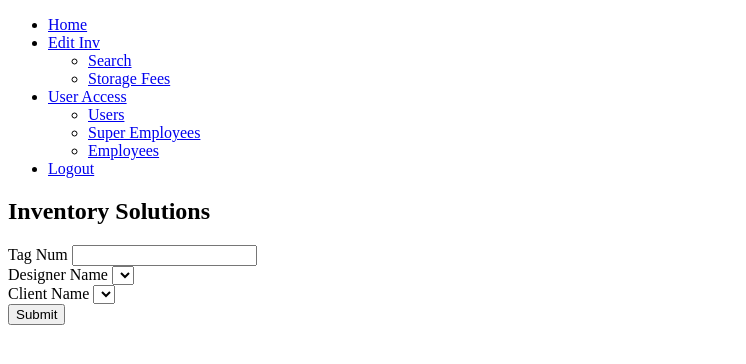
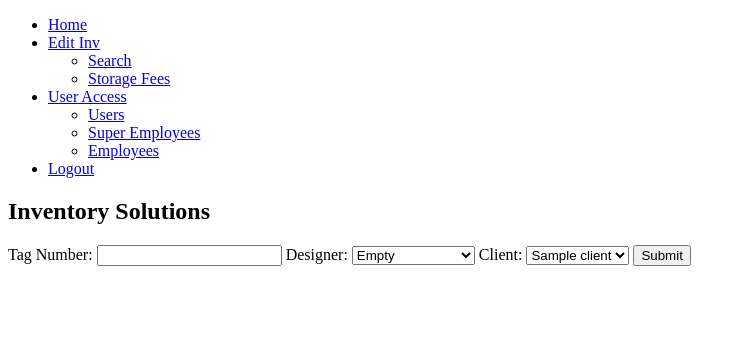
Before and after one commit to Caleb646/DeliverySolutions, a Flask app: page /admin/search in a window 1280 px wide. Shown: the top 364 px of the page, without its empty margins (0-746 px from the left). Run offline with Flask 2, Linux system fonts and the light colour scheme; a user stored in the database is signed in; a database or web service that is not in the repository returns one stand-in record (values such as "Sample title"); data that the repository does not hold is empty; some libraries are stand-ins or nearby versions.

Commit message:
Added the admin search page. Implemented the dropdown lists. Started working on the admin edit page.

```diff
--- a/database.py
+++ b/database.py
@@ -50,3 +50,34 @@ class User(UserMixin):
 
     def get_id(self):
         return self.username
+
+
+def init_db():
+    pass
+    #Users = db["Users"]
+    #Users.insert_one({"username" : "Caleb", "password" : generate_password_hash('Anna'),
+                      #"roles" : [ "admin" ], "email" : "calebthomas646@yahoo.com" })
+#     MetaData = db["MetaData"]
+#
+#     data_list = [{'Name': "JOHN", "clients": ["BOB", "JANE"]},
+#      {'Name': "PAUL", "clients": ["CAT", "JILL"]},
+#      {'Name': "MARY", "clients": ["LEVI", "CALEB"]},
+#      {'Name': "JONE", "clients": ["MADDIE", "CHARLIE"]},
+#                  {'Name':"Inv Data", "shipment num": 1, "tag num": 1},
+# {'Name':"Designer Info", "Designers":['JOHN', 'PAUL', 'MARY', 'JONE']}]
+#
+#     admin_input = input("Type y or n if data should be reentered")
+
+    # if admin_input == "y":
+    #
+    #     for i in range(len(data_list)):
+    #         MetaData.insert_one(data_list[i])
+
+ #    all_inv = db["All Inv"]
+#  #    john = db["JOHN"]
+#  #    paul = db["PAUL"]
+#  #    jone = db["JONE"]
+#  #    mary = db["MARY"]
+#  #
+  # info = {'_id': 3, "shipment_num": 3, "Designer": "MARY", "Client": "CHARLIE",
+ #"Volume": 100, "Date Entered": Date() , "Img Num": 3, "Description":"A Table"})
--- a/forms.py
+++ b/forms.py
@@ -15,8 +15,12 @@ class LoginForm(FlaskForm):
 
 class SearchForm(FlaskForm):
 
-    tag_num = fields.IntegerField(validators=[validators.required()])
+    tag_num = fields.IntegerField("Tag Number:", validators=[validators.optional()])
 
-    designer = fields.SelectField("Designer Name", choices=[])
+    shipment_num = fields.IntegerField("Shipment Number:", validators=[validators.optional()])
 
-    client = fields.SelectField("Client Name", choices=[])
+    designer = fields.SelectField("Designer:", choices=[], validators=[validators.optional()])
+
+    client = fields.SelectField("Client:", choices=[], validators=[validators.optional()])
+
+    submit = fields.SubmitField("Submit")
--- a/main.py
+++ b/main.py
@@ -1,10 +1,11 @@
-from flask import url_for, render_template, request, flash, redirect
+from flask import url_for, render_template, request, flash, redirect, jsonify, json
 from flask_login import current_user, login_user, logout_user, login_required
 from werkzeug.security import generate_password_hash
-from database import User
+from database import User, init_db
 from forms import LoginForm, SearchForm
 from run import *
 
+#init_db()
 
 login_manager.login_view = "login"
 @login_manager.user_loader
@@ -33,7 +34,12 @@ def home():
 
 @app.route("/login", methods=("POST", "GET"))
 def login():
-    print(current_user)
+
+    """checks to see if the user is already authenticated or not. If not
+    the user will input their username and password and if it matches they will be stored
+    in flask-login so they can be authenticated. It also checks to see which role the user
+    is and directs them to the appropriate homepage"""
+
     if current_user.is_authenticated:
         user = mongo.db.Users.find_one({"username": current_user.username})
         path = User.check_roles(user)
@@ -70,6 +76,8 @@ def logout():
 @login_required
 def admin_home():
 
+    """If a user has the admin role they are directed here"""
+
     return render_template("admin/home.html")
 
 
@@ -77,23 +85,87 @@ def admin_home():
 @login_required
 def admin_search():
 
+    """Allows the admin to search the database using either a designer/client name or
+    tag/shipment number. This function renders the search.html which has two dropdown
+    lists. The first, the designer list will be populated with names from the
+    database upon the page being rendered. The client list will be populated once a
+    designer is selected. This func works in tandem with chosen_designer. Once the form has
+    been validated the results will be jsoned and the user will be redirected to the
+    admin_edit func."""
+
     form = SearchForm()
 
-    data = mongo.db.list_collection_names()
-    print(data)
-    for d in data:
-        print(d)
-    #meta_data = mongo.db.MetaData.find_one({"Name": "Designer Info"})
-    #print(meta_data)
-    #designer_list = meta_data["Designers"]
-    #form.designer.choices = [designer for designer in designer_list]
+    meta_data = mongo.db.MetaData.find_one({"Name": "Designer Info"})
+    designer_list = meta_data["Designers"]
+    form.designer.choices = [(designer, designer) for designer in designer_list]
+    form.designer.choices.insert(-1, ('Empty', 'Empty'))
+    client_data = mongo.db.MetaData.find_one({"Name": form.designer.choices[0][1]})
+    client_list = client_data["clients"]
+    form.client.choices = [(client, client) for client in client_list]
 
-    form.client.choices = []
     if form.validate_on_submit():
-        #data = mongo.db.Users.find_one({"username": form.login.data})
-        pass
+
+        tag_num = form.tag_num.data
+        shipment_num = form.shipment_num.data
+        designer = form.designer.data
+        client = form.client.data
+
+        print(f'tag num, shipment num, designer, client {tag_num, shipment_num, designer, client}')
+
+        data_dict = {"tag num": tag_num, "shipment num": shipment_num, "Designer": designer, "Client": client}
+
+        json_dict = json.dumps(data_dict)
+
+        return redirect(url_for(".admin_edit", data=json_dict))
 
     return render_template("admin/search.html", form=form)
+
+
+@app.route("/admin/search/<designer>")
+def chosen_designer(designer):
+
+    """This func works with the admin_search function. In search.html, when a designer
+    from the designer dropdown list is selected. The designer's name is sent to this function
+    by means of the url <designer>. The database is then queried with that name and the
+    results of that query are then jsonified where they are picked up a JavaScript script
+    in search.html. The results are then used to populate the client dropdown list."""
+
+    print(designer)
+    js_Array = []
+    print(js_Array)
+
+    print(f"Designer is not equal to none: {designer}")
+    meta_data = mongo.db.MetaData.find_one({"Name": designer})
+
+    if meta_data is None:
+
+        return jsonify({"clients": ["Empty"]})
+
+    else:
+        client_list = meta_data["clients"]
+
+        for client in client_list:
+
+            js_Array.append(client)
+
+        js_Array.insert(-1, "Empty")
+
+        return jsonify({"clients": js_Array})
+
+
+@app.route("/admin/edit")
+@login_required
+def admin_edit():
+
+#{"tag num": tag_num, "shipment num": shipment_num,
+# "Designer": designer, "Client": client}
+
+    json_data = request.args["data"]
+    print(json_data)
+    search_data = json.loads(json_data)
+    print(f'search data {search_data}')
+
+    return "It Worked"
 
 
 """Admin Views End"""
--- a/static/css/home.css
+++ b/static/css/home.css
@@ -1,4 +1,4 @@
-* {
+ * {
     margin: 0;
     padding: 0;
     font-family: Courier;
--- a/templates/admin/search.html
+++ b/templates/admin/search.html
@@ -9,38 +9,41 @@
 
  <form method="POST" action="">
 
-            {{ form.hidden_tag() if form.hidden_tag }}
+     {{ form.hidden_tag() if form.hidden_tag }}
+     {{ form.tag_num.label}}
+     {{ form.tag_num}}
+     {{ form.designer.label}}
+     {{ form.designer}}
+     {{ form.client.label }}
+     {{ form.client }}
 
-            {% for f in form if f.type != 'CSRFTokenField' %}
 
-            <div>
-
-            {{ f.label }}
-
-            {{ f }}
-
-            {% if f.errors %}
-
-            <ul>
-
-                {% for e in f.errors %}
-
-                <li>{{ e }}</li>
-
-                {% endfor %}
-
-            </ul>
-
-            {% endif %}
-
-            </div>
-
-            {% endfor %}
-
-            <button class="btn" type="submit">Submit</button>
-
-        </form>
+       <!-- <button class="btn" type="submit">Submit</button>-->
+{{ form.submit() }}
+</form>
 
         {{ link | safe }}
+        <script>
+            let designer_select = document.getElementById("designer");
+            let client_select = document.getElementById("client");
+            designer_select.onchange = function() {
+                designer = designer_select.value;
+
+                fetch("/admin/search/" + designer).then(function(response) {
+                   response.json().then(function(data) {
+
+                        let optionHTML = "";
+
+                        for(let client of data.clients) {
+                            optionHTML += "<option value=''" + client + ">" + client + "</option>";
+
+                        }
+
+                        client_select.innerHTML = optionHTML;
+
+                       });
+                });
+            }
+        </script>
 
 {% endblock %}
--- a/templates/index.html
+++ b/templates/index.html
@@ -7,8 +7,10 @@
 
     <link rel="stylesheet" href="https://stackpath.bootstrapcdn.com/bootstrap/4.4.1/css/bootstrap.min.css" integrity="sha384-Vkoo8x4CGsO3+Hhxv8T/Q5PaXtkKtu6ug5TOeNV6gBiFeWPGFN9MuhOf23Q9Ifjh" crossorigin="anonymous">
     <link rel="stylesheet" type="text/css" href="{{ url_for('static', filename='css/index.css') }}">
+
+    {% endblock %}
     <title>{% block title %}{% endblock %}</title>
-    {% endblock %}  <!--ADD!!! TITLE!!!-->
+       <!--ADD!!! TITLE!!!-->
 
   </head>
 <header>
--- a/templates/login.html
+++ b/templates/login.html
@@ -2,9 +2,10 @@
 
 {% block head %} {% endblock head %}
 
+{{ super() }}
 {% block content %}
 
-{{ super() }}
+
 
 
  <form method="POST" action="">
```
Also changed, not shown: database-setup.txt (+16 -4 lines), templates/home.html (+2 -5 lines).
